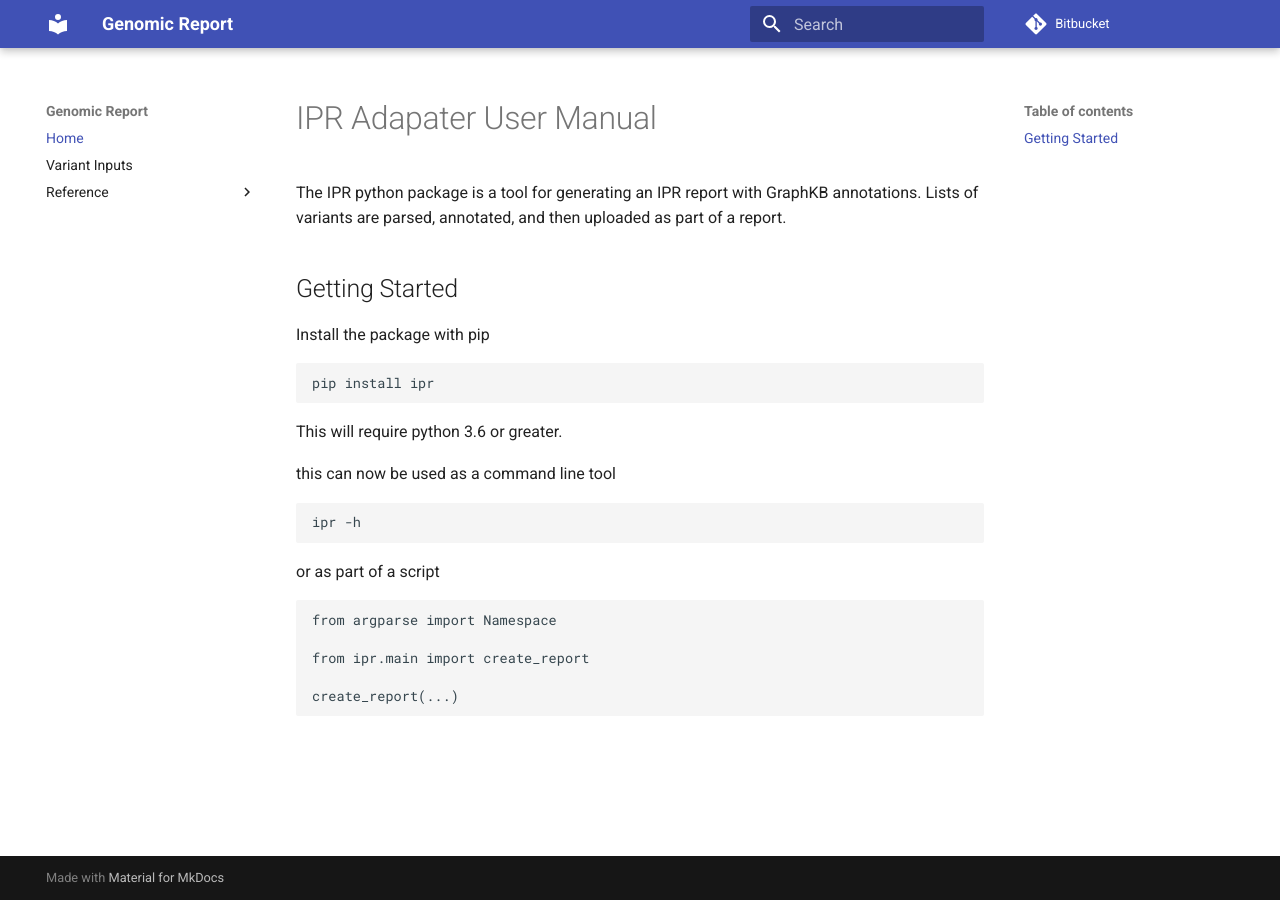
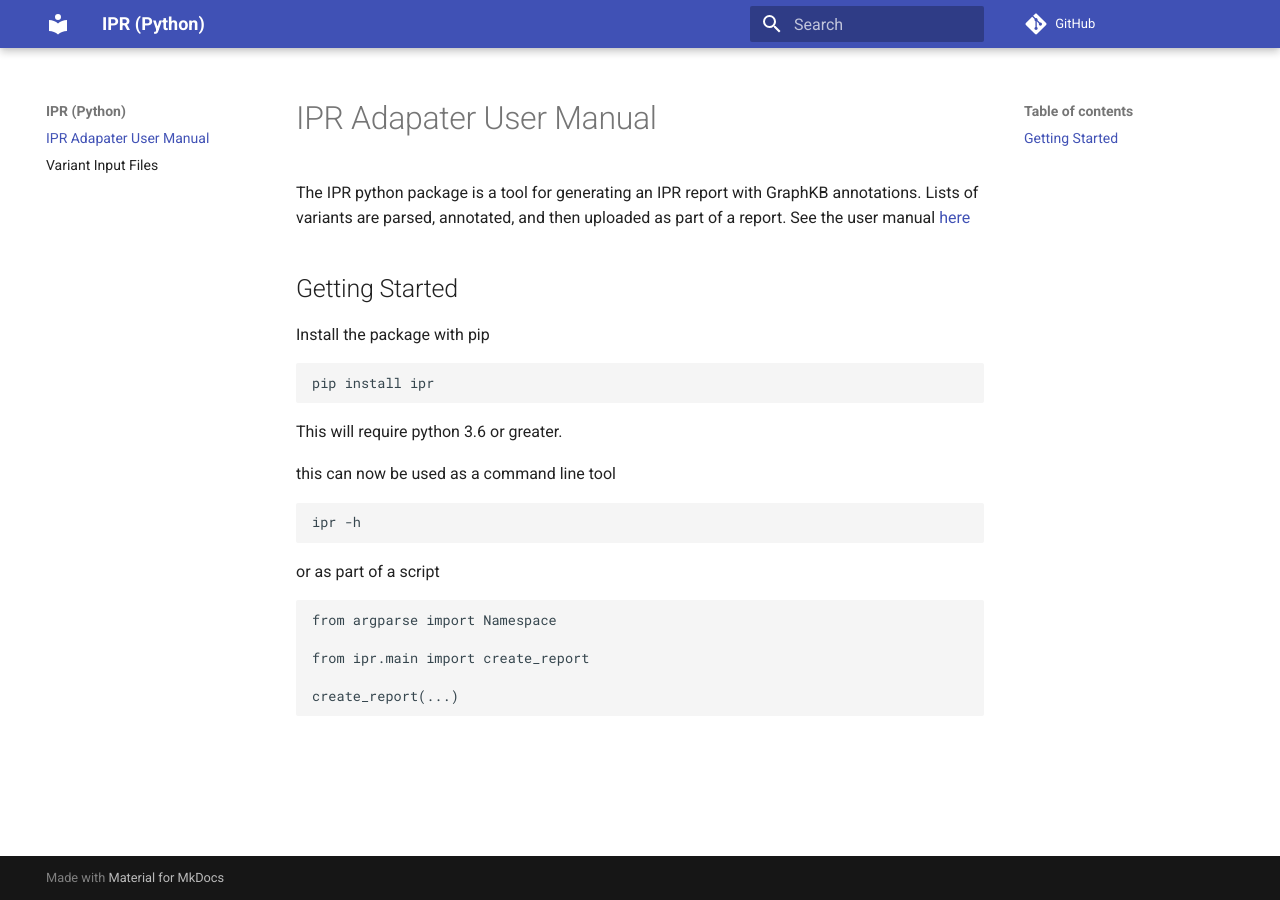
Before and after one commit to bcgsc/pori_ipr_python, an MkDocs documentation site: the page built from docs/index.md, in a window 1280 px wide. Built offline with MkDocs 1.6.1 and Material for MkDocs 9.7.7, drawn with Linux system fonts in a browser that asks for light colours; comment, search, counter and statistics services are not loaded.

Commit message:
Fix names in docs

```diff
--- a/docs/index.md
+++ b/docs/index.md
@@ -1,7 +1,8 @@
 # IPR Adapater User Manual
 
 The IPR python package is a tool for generating an IPR report with GraphKB annotations.
-Lists of variants are parsed, annotated, and then uploaded as part of a report.
+Lists of variants are parsed, annotated, and then uploaded as part of a report. See the
+user manual [here](https://bcgsc.github.io/pori_ipr_python)
 
 ## Getting Started
 
--- a/mkdocs.yml
+++ b/mkdocs.yml
@@ -1,15 +1,5 @@
-site_name: Genomic Report
-nav:
-  - Home: index.md
-  - Variant Inputs: variant_inputs.md
-  - Reference:
-      - genomic_report.annotate: reference/genomic_report/annotate.md
-      - genomic_report.inputs: reference/genomic_report/inputs.md
-      - genomic_report.ipr: reference/genomic_report/ipr.md
-      - genomic_report.main: reference/genomic_report/main.md
-      - genomic_report.types: reference/genomic_report/types.md
+site_name: IPR (Python)
 theme:
   name: "material"
-repo_url: https://svn.bcgsc.ca/bitbucket/projects/SDEV/repos/genomic_report
-repo_name: Bitbucket
+repo_url: https://github.com/bcgsc/pori_ipr_python
 site_dir: build-docs
```
